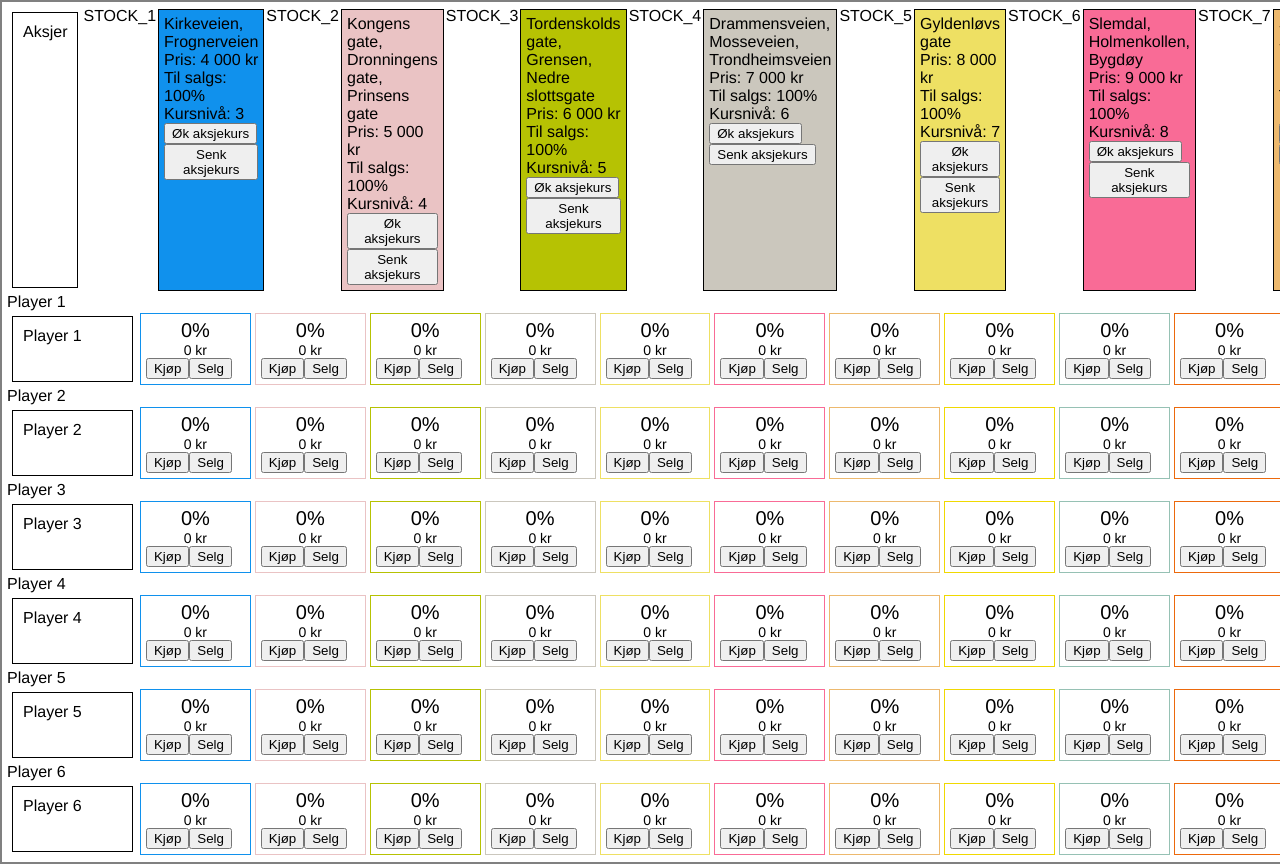
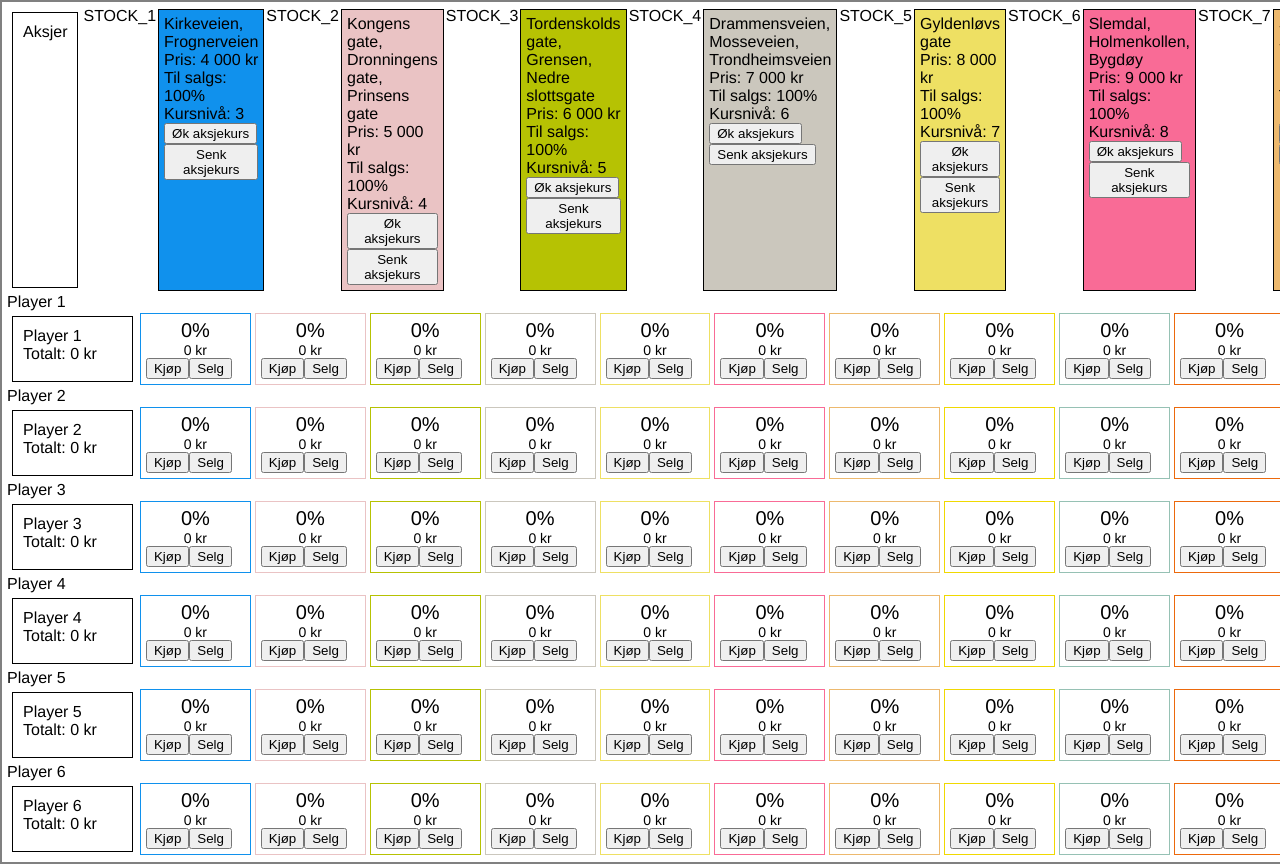
Before and after one commit to Tordensky/multimillionaer, a React (Create React App) app: page / in a window 1280 px wide. Shown: the top 864 px of the page. Built offline with nearby package versions, Linux system fonts and the light colour scheme.

Commit message:
Viser total verdi per spiller

```diff
--- a/src/components/Board.jsx
+++ b/src/components/Board.jsx
@@ -62,10 +62,13 @@ class Player extends PureComponent {
         const stocks = data.get('stocks')
             .map(stockData => <PlayerStock key={stockData.get('stockID')} data={stockData} onTradeStock={this.onTradeStock} />);
 
+        const totalValue = data.get('stocks').reduce((total, stock) => total + stock.get('value', 0), 0);
+
         return (
             <PlayerContainer>
                 <PlayerInfo>
-                    {data.get('playerID')}
+                    <div>{data.get('playerID')}</div>
+                    <div>Totalt: {formaterKroner(totalValue)} kr</div>
                 </PlayerInfo>
                 {stocks}
             </PlayerContainer>
```
